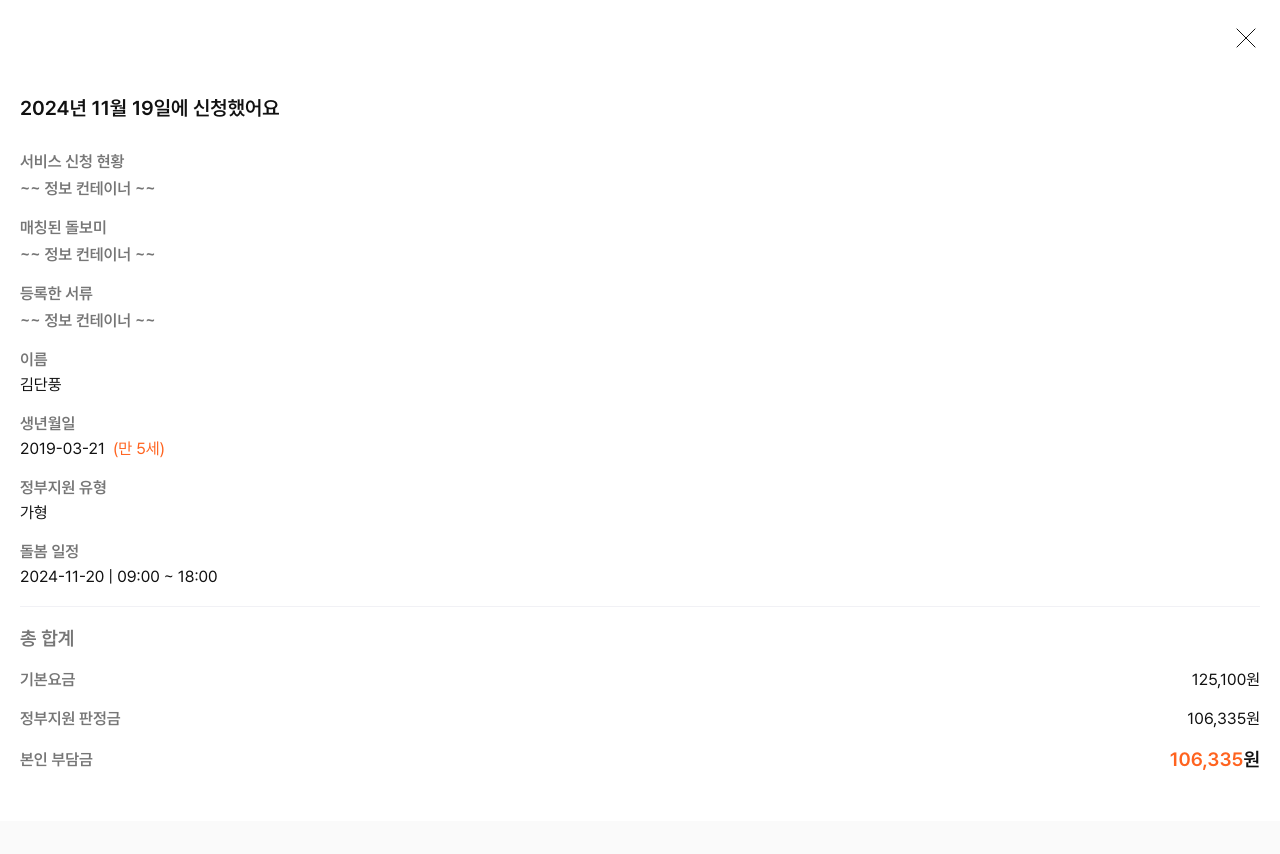
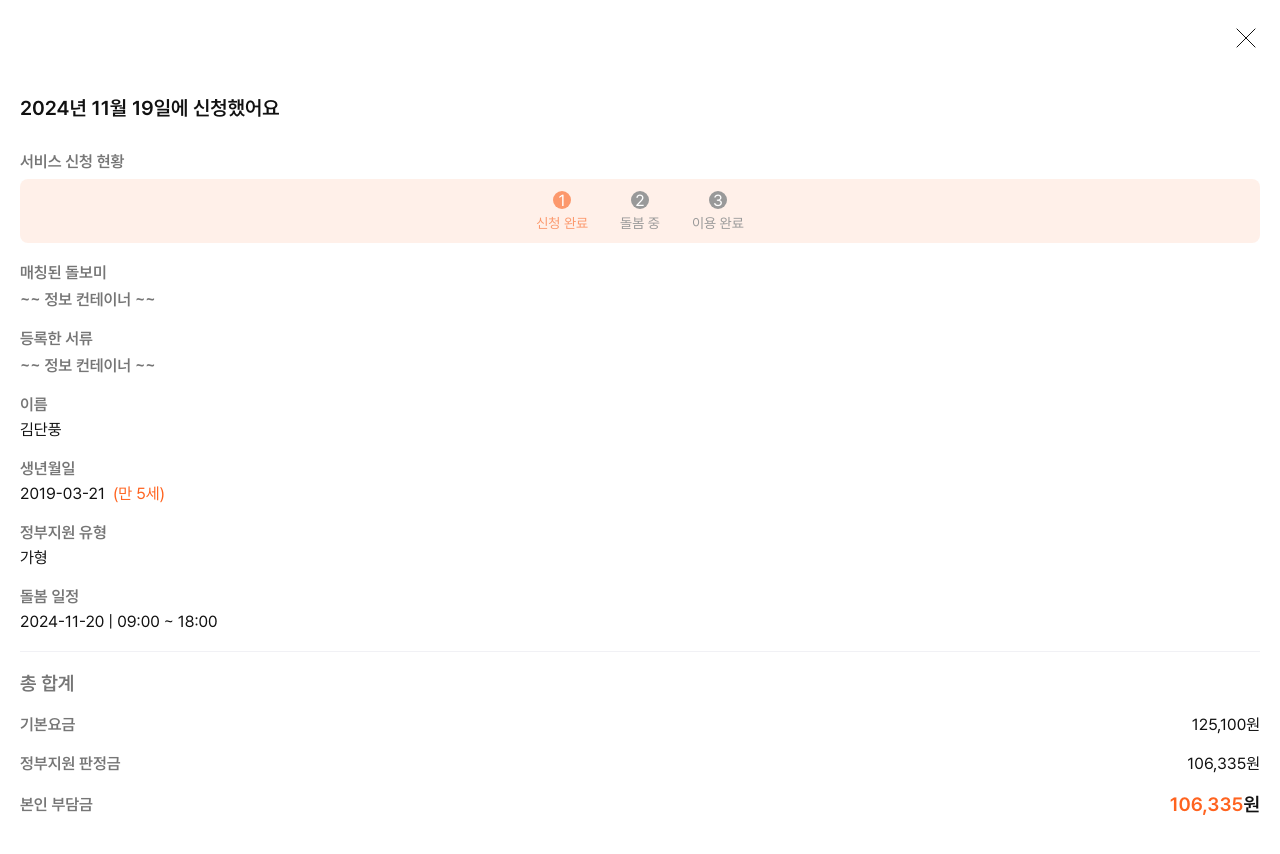
Before and after one commit to 9oormthon-univ/2024_DANPOONG_TEAM_15_FE, a React (Vite) app: page /status/detail in a window 1280 px wide. Shown: the top 854 px of the page. Before the commit the page ends 821 px from the top, so only its background shows below. Built offline with nearby package versions, Linux system fonts and the light colour scheme.

Commit message:
:sparkles: Implement status card component

```diff
--- a/src/components/application-list/ApplicationCard.tsx
+++ b/src/components/application-list/ApplicationCard.tsx
@@ -5,7 +5,7 @@ import {useNavigate} from 'react-router-dom';
 
 const CardContainer = styled.div`
   background-color: ${COLOR.WHITE_07};
-  border-radius: 8px;
+  border-radius: 12px;
   padding: 16px;
 `;
 
--- /dev/null
+++ b/src/components/application-list/StatusCard.tsx
@@ -0,0 +1,67 @@
+import {COLOR} from '@/const/color';
+import styled from 'styled-components';
+
+const CardContainer = styled.div`
+  background-color: ${COLOR.ORANGE_LIGHT};
+  border-radius: 8px;
+  padding: 12px;
+`;
+
+const StatusContainer = styled.div`
+  display: flex;
+  justify-content: center;
+  gap: 32px;
+`;
+
+const CircleNumber = styled.div<{isActive: boolean}>`
+  width: 18px;
+  height: 18px;
+  border-radius: 50%;
+  background-color: ${props =>
+    props.isActive ? COLOR.ORANGE_01 : COLOR.BLACK_09};
+  color: ${COLOR.WHITE_01};
+  display: flex;
+  justify-content: center;
+  align-items: center;
+`;
+
+const StatusInfo = styled.div`
+  display: flex;
+  flex-direction: column;
+  align-items: center;
+  gap: 6px;
+`;
+
+const OrangeText = styled.div<{isActive: boolean}>`
+  font-size: 0.875rem;
+  color: ${props => (props.isActive ? COLOR.ORANGE_01 : COLOR.BLACK_09)};
+`;
+
+interface StatusCardProps {
+  status: string;
+}
+
+export default function StatusCard({status}: StatusCardProps) {
+  const steps = [
+    {id: 1, status: '서비스 신청 완료', text: '신청 완료'},
+    {id: 2, status: '돌봄 중', text: '돌봄 중'},
+    {id: 3, status: '이용 완료', text: '이용 완료'},
+  ];
+
+  return (
+    <CardContainer>
+      <StatusContainer>
+        {steps.map(step => (
+          <StatusInfo key={step.id}>
+            <CircleNumber isActive={status === step.status}>
+              {step.id}
+            </CircleNumber>
+            <OrangeText isActive={status === step.status}>
+              {step.text}
+            </OrangeText>
+          </StatusInfo>
+        ))}
+      </StatusContainer>
+    </CardContainer>
+  );
+}
--- a/src/const/color.ts
+++ b/src/const/color.ts
@@ -4,6 +4,7 @@ export const COLOR = {
   WHITE_LIGHT: '#F1F1F5',
   BLACK_01: '#111111',
   BLACK_03: '#333333',
+  BLACK_09: '#999999',
   GRAY_04: '#767676',
   GRAY_09: '#D9D9D9',
   ORANGE_01: '#FC986C',
--- a/src/routes/StatusDetail.tsx
+++ b/src/routes/StatusDetail.tsx
@@ -4,6 +4,7 @@ import * as S from '../styles/RequestStyle';
 import TopBackBar from '@/components/application-list/TopBackBar';
 import {dummyApplicationDetailList} from '@/const/dummy_data/dummy_application_detail_list';
 import {COLOR} from '@/const/color';
+import StatusCard from '@/components/application-list/StatusCard';
 
 const Container = styled.div`
   padding: 8px 20px 50px;
@@ -83,7 +84,7 @@ function StatusDetail() {
                 </HeaderText>
                 <ContentContainer>
                   <GrayBoldText>서비스 신청 현황</GrayBoldText>
-                  <GrayBoldText> ~~ 정보 컨테이너 ~~ </GrayBoldText>
+                  <StatusCard status={applicationDetailData.status} />
                 </ContentContainer>
                 <ContentContainer>
                   <GrayBoldText>매칭된 돌보미</GrayBoldText>
```
Also changed, not shown: src/components/application-list/CaregiverCard.tsx (added, +19 -0 lines).
